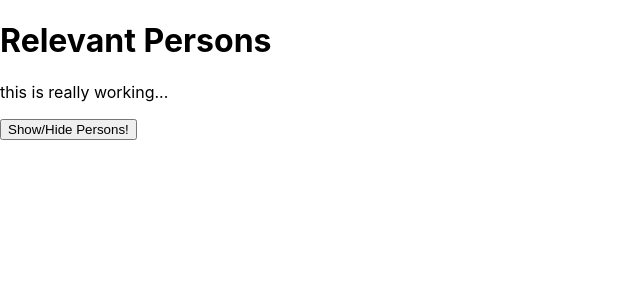
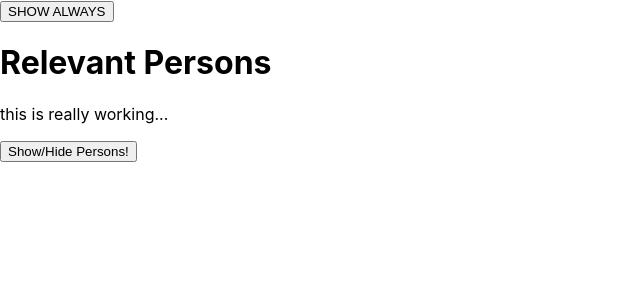
Before and after one commit to joshseyda/react-prax, a React app: page / in a window 1280 px wide. Shown: the top 300 px of the page, without its empty margins (0-640 px from the left). Built offline with nearby package versions, Linux system fonts and the light colour scheme.

Commit message:
Deliberate failure of Lifecycle hook, exercise in redundancy

```diff
--- a/src/components/Persons/Persons.js
+++ b/src/components/Persons/Persons.js
@@ -21,7 +21,8 @@ class Persons extends Component  {
 
     shouldComponentUpdate(nextProps, nextState){
         console.log('[UPDATE Persons.js] Render inside shouldComponentUpdate', nextProps, nextState);
-        return nextProps.persons !== this.props.persons;
+        //return nextProps.persons !== this.props.persons;
+        return true;
     }
 
     componentWillUpdate(nextProps, nextState){
--- a/src/containers/App.js
+++ b/src/containers/App.js
@@ -76,6 +76,7 @@ class App extends Component {
         }
         return (
         <div className = {classes.App}>
+        <button onClick={()=>{this.setState({showPersons: true})}}>SHOW ALWAYS</button>
             <Cockpit
             appTitle={this.props.title}
             showPersons={this.state.showPersons}
```
